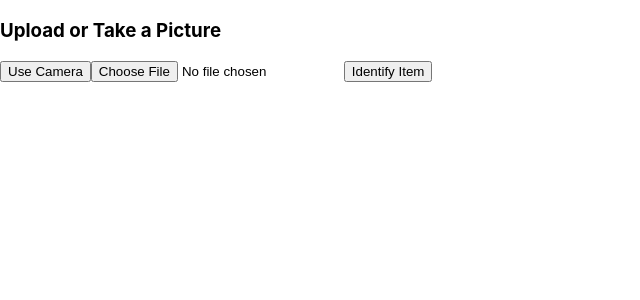
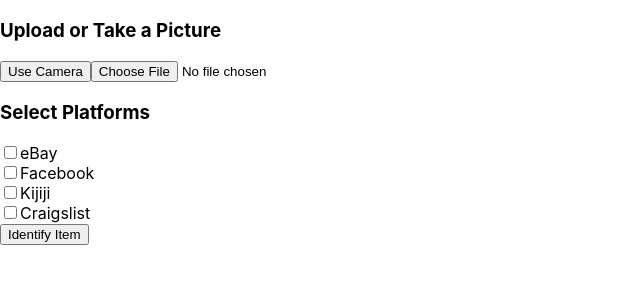
Before and after one commit to WilliamOdumah/QuickList, a React (Create React App) app in the folder frontend/: page /upload in a window 1280 px wide. Shown: the top 300 px of the page, without its empty margins (0-640 px from the left). Built offline with nearby package versions, Linux system fonts and the light colour scheme.

Commit message:
connected to openAI API on backend

```diff
--- a/frontend/src/components/pages/UploadItem.js
+++ b/frontend/src/components/pages/UploadItem.js
@@ -2,6 +2,7 @@
 import axios from "axios";
 import Webcam from "react-webcam";
 import Processing from "./Processing";
+import { useNavigate } from "react-router-dom";
 
 function UploadItem() {
   const [image, setImage] = useState(null);
@@ -11,6 +12,8 @@
   const [useCamera, setUseCamera] = useState(false);
   const webcamRef = useRef(null);
   const [isMobile, setIsMobile] = useState(false);
+  const [platforms, setPlatforms] = useState([]);
+  const navigate = useNavigate();
 
   // Detect if the user is on a mobile device
   useEffect(() => {
@@ -32,16 +35,25 @@
     fetch(screenshot)
       .then((res) => res.blob())
       .then((blob) => {
-        setImage(new File([blob], "captured_image.jpg", { type: "image/jpeg" }));
+        const file = new File([blob], "captured_image.jpg", { type: "image/jpeg" });
+        setImage(file);
       });
+  };
+
+  const handlePlatformSelection = (platform) => {
+    setPlatforms((prev) =>
+      prev.includes(platform) ? prev.filter((p) => p !== platform) : [...prev, platform]
+    );
   };
 
   const handleUpload = async () => {
     if (!image) return alert("Please select or take an image.");
+    if (platforms.length === 0) return alert("Please select at least one platform.");
 
     setLoading(true);
     const formData = new FormData();
     formData.append("image", image);
+    formData.append("platforms", JSON.stringify(platforms));
 
     try {
       const response = await axios.post("http://localhost:5000/api/list", formData, {
@@ -53,18 +65,17 @@
       alert("Failed to process the item.");
     }
     setLoading(false);
+    navigate("/review-listings");
   };
 
   return (
     <>
-    {loading && (
-        <Processing/>
-    )}
+      {loading && <Processing />}
 
       <div>
         <h3>Upload or Take a Picture</h3>
 
-      {/* If on a laptop, allow webcam use. If on mobile, only show file upload. */}
+        {/* Camera Toggle (Only for laptops) */}
         {!isMobile && (
           <button onClick={() => setUseCamera(!useCamera)}>
             {useCamera ? "Use File Upload" : "Use Camera"}
@@ -79,6 +90,7 @@
           </>
         )}
 
+        {/* Mobile Camera/File Upload */}
         {isMobile && (
           <>
             <input
@@ -90,18 +102,28 @@
               style={{ display: "none" }} // Hide the default input
             />
             <button onClick={() => document.getElementById("fileInput").click()}>
-          📸 Capture Image
+              Capture Image
             </button>
           </>
         )}
 
-
-
-      {/* File Upload (Always available, required on mobile) */}
+        {/* File Upload (Always available) */}
         <input type="file" accept="image/*" onChange={handleImageChange} />
 
         {/* Image Preview */}
         {preview && <img src={preview} alt="Preview" width="200" />}
+
+        <h3>Select Platforms</h3>
+        {["eBay", "Facebook", "Kijiji", "Craigslist"].map((platform) => (
+          <div key={platform}>
+            <input
+              type="checkbox"
+              checked={platforms.includes(platform)}
+              onChange={() => handlePlatformSelection(platform)}
+            />
+            {platform}
+          </div>
+        ))}
 
         {/* Upload Button */}
         <button onClick={handleUpload} disabled={loading}>
--- a/package.json
+++ b/package.json
@@ -5,6 +5,7 @@
     "dotenv": "^16.4.7",
     "express": "^4.21.2",
     "multer": "^1.4.5-lts.1",
+    "openai": "^4.85.3",
     "puppeteer": "^24.2.1",
     "react-webcam": "^7.2.0"
   }
```
Also changed, not shown: 2 other files (tests, documents, lock files or other folders). Lines whose indentation alone changed are shown as unchanged.
